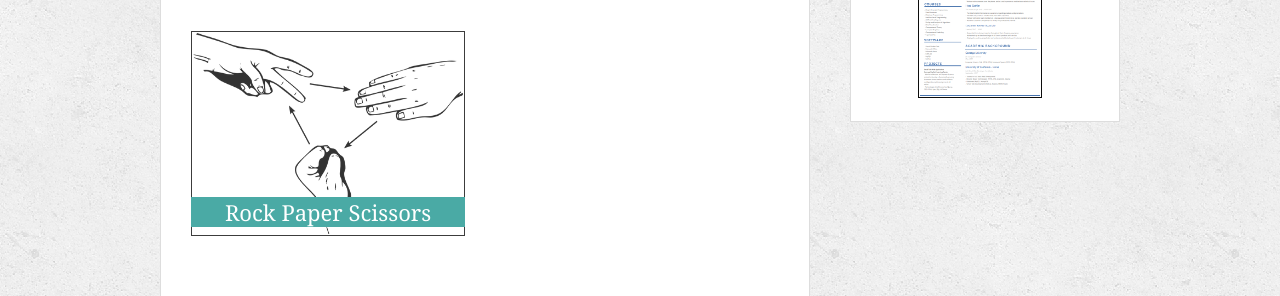
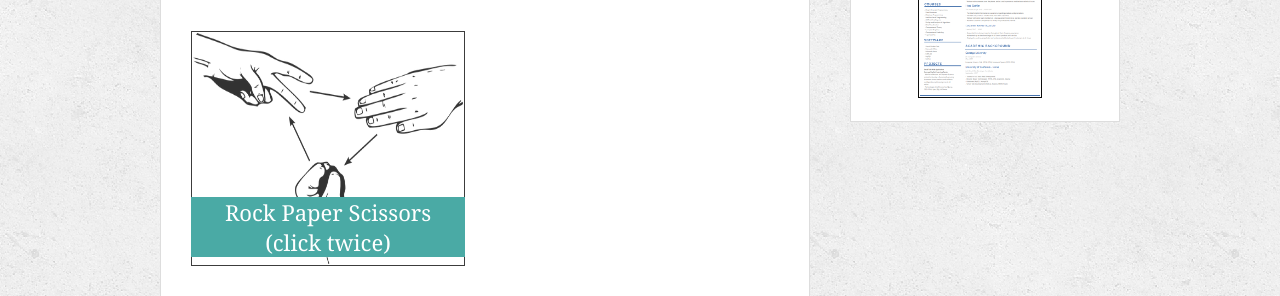
Before and after one commit to brianramaswami/MyWebsite, a website: page public/portfolio.html in a window 1280 px wide. Shown: the part 504-800 px from the top of the page. Drawn offline with Linux system fonts and the light colour scheme.

Commit message:
adding files

```diff
--- a/public/css/style.css
+++ b/public/css/style.css
@@ -538,7 +538,7 @@ input[type=submit] {
 }
 
 #R-P-S-image{
-  height: 205.5px;
+  height: 235.5px;
   padding:1px;
   border:1px solid #0c0c0c;
 }
--- a/public/portfolio.html
+++ b/public/portfolio.html
@@ -40,13 +40,12 @@
         </a>
       </div>
 
-      <div class="work" id="rpsDiv">
+      <div class="work rpsClass" id="rpsDiv">
         <a id="R-P-S" href="">
           <img id="R-P-S-image" src="./images/Rock-Paper-Scissors.png"  alt="Rock Paper Scissors">
-          <h3>Rock Paper Scissors</h3>
+          <h3>Rock Paper Scissors (click twice)</h3>
         </a>
       </div>
-
        <!-- <div class="work">
         <img src="images/technics-q-c-640-480-5.jpg" alt="Trivia Game">
         <h3>Trivia Game</h3>
```
